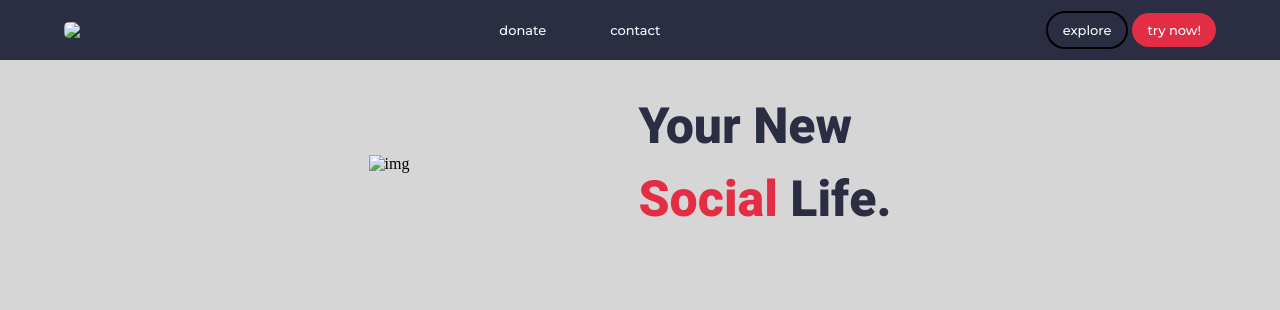
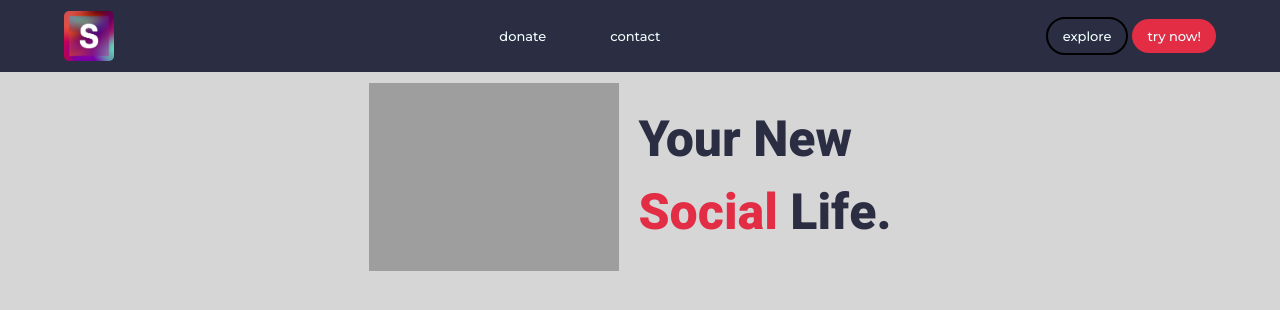
Before and after one commit to solocraftgg/Social, a plain HTML site: page index.htm in a window 1280 px wide. Drawn offline with Linux system fonts and the light colour scheme; the site is published under a folder, as on GitHub Pages, so addresses that start at the root find nothing.

Commit message:
Update index.htm

```diff
--- a/index.htm
+++ b/index.htm
@@ -10,7 +10,7 @@
 </head>
 <body>
   <header>
-      <img src="/4 files/S.jpg" class="logo" >
+      <img src="4 files/S.jpg" class="logo" >
       <nav>
 
           <ul class="nav__links">
@@ -30,7 +30,7 @@
       <h1>Your New </h1>
       <h1><span class="social_color">Social</span> Life.</h1>
     </div>
-    <img src="/4 files/phone.png" alt="img" class="img1_phone">
+    <img src="4 files/phone.png" alt="img" class="img1_phone">
 
   </main>
 
```
